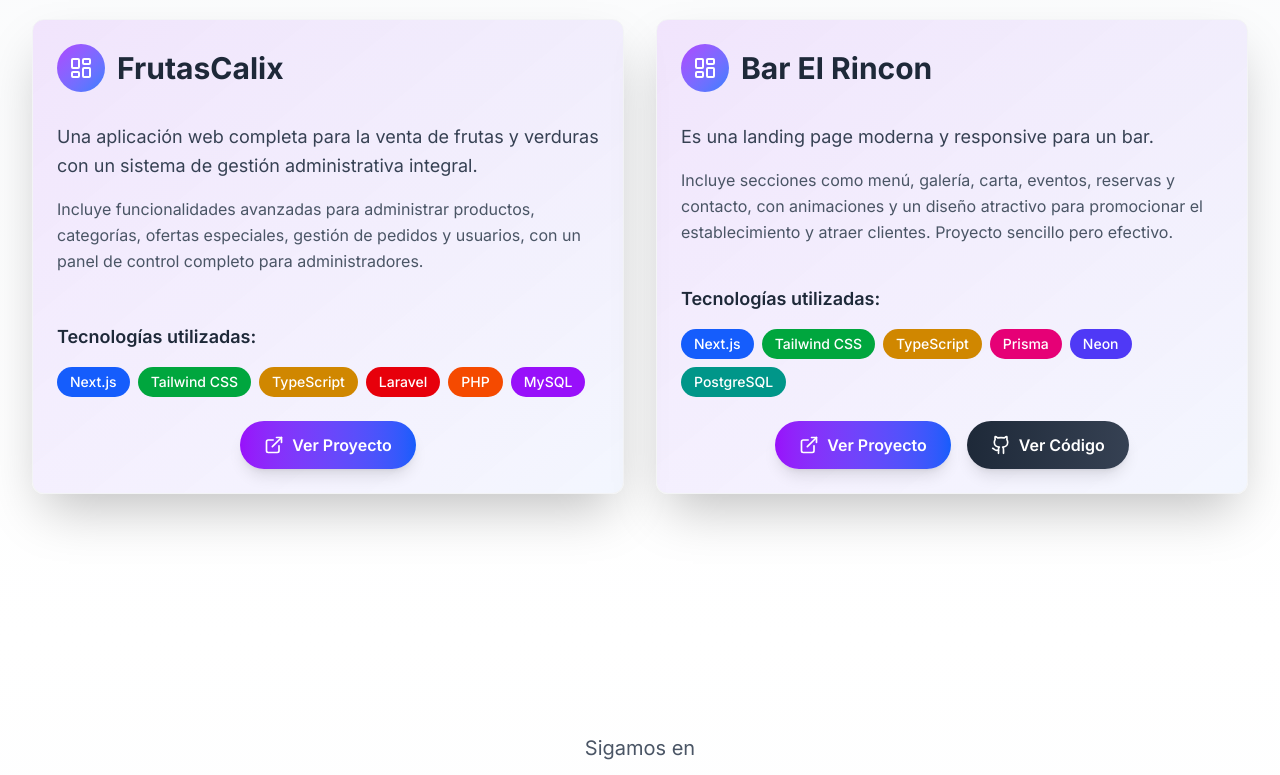
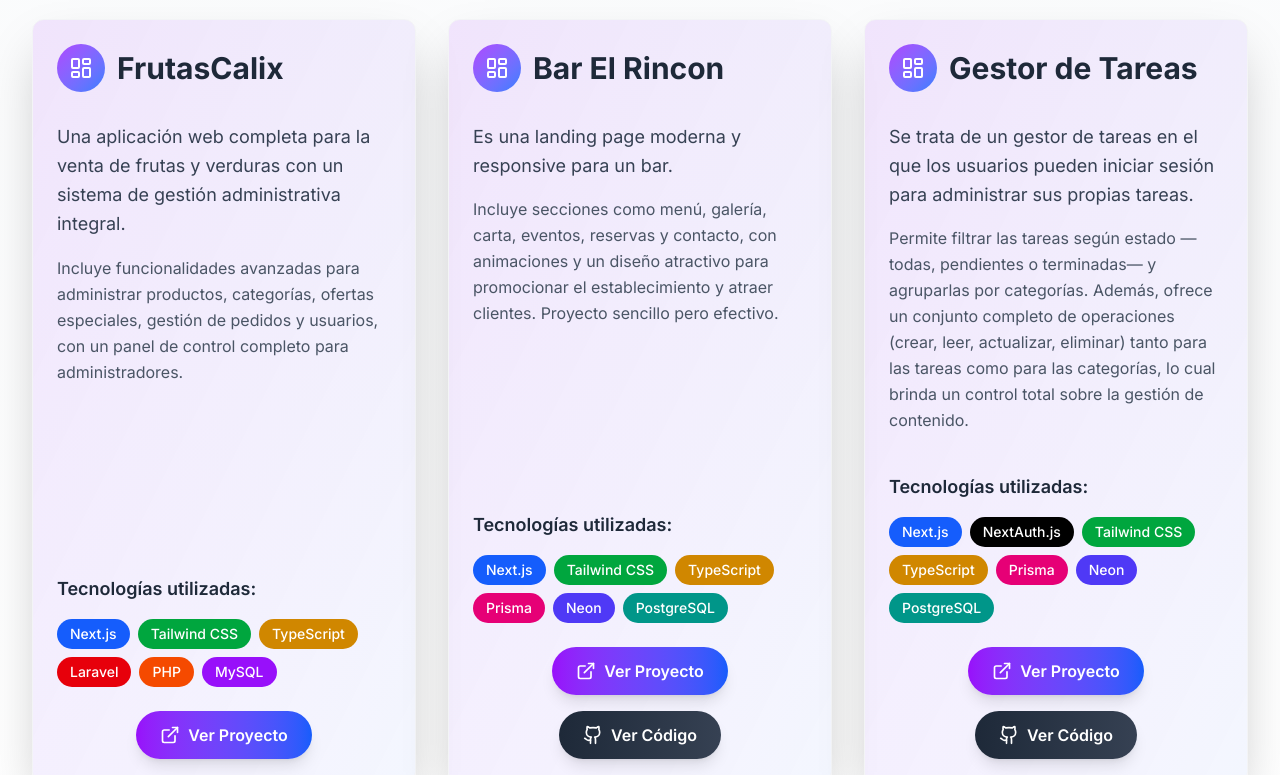
Before and after one commit to VictorPotenciano/portfolio-victor-potenciano, a Next.js app: page / in a window 1280 px wide. Shown: the part 3320-4095 px from the top of the page. Built offline with nearby package versions, Linux system fonts and the light colour scheme; no server answers.

Commit message:
se agrega el proyecto gestor de tareas

```diff
--- a/src/components/ProjectsSection.tsx
+++ b/src/components/ProjectsSection.tsx
@@ -127,7 +127,7 @@ const ProjectsSection = () => {
               },
             },
           }}
-          className="grid gap-8 lg:grid-cols-2 w-full mx-auto justify-center"
+          className="grid gap-8 lg:grid-cols-3 grid-cols-1 w-full mx-auto justify-center"
         >
           {t.projects.projects.map((project, index) => (
             <motion.div
--- a/src/translations/en.ts
+++ b/src/translations/en.ts
@@ -10,6 +10,7 @@ const technologyColorMap: Record<string, string> = {
   Prisma: "bg-pink-600",
   Neon: "bg-indigo-600",
   PostgreSQL: "bg-teal-600",
+  "NextAuth.js": "bg-black",
 };
 
 const en: TranslationKeys = {
@@ -159,6 +160,24 @@ const en: TranslationKeys = {
         ].map((tech) => ({ name: tech, color: technologyColorMap[tech] })),
         code: "https://github.com/VictorPotenciano/bar-app",
       },
+      {
+        name: "Task Manager",
+        description1:
+          "It is a task manager where users can log in to manage their own tasks.",
+        description2:
+          "It allows filtering tasks by status — all, pending, or completed — and grouping them by categories. In addition, it provides a full set of operations (create, read, update, delete) for both tasks and categories, giving users complete control over content management.",
+        url: "https://gestor-de-tareas-app.vercel.app/",
+        technologies: [
+          "Next.js",
+          "NextAuth.js",
+          "Tailwind CSS",
+          "TypeScript",
+          "Prisma",
+          "Neon",
+          "PostgreSQL",
+        ].map((tech) => ({ name: tech, color: technologyColorMap[tech] })),
+        code: "https://github.com/VictorPotenciano/gestor-de-tareas-app",
+      },
     ],
     button: "View Project",
     code: "View Code",
--- a/src/translations/es.ts
+++ b/src/translations/es.ts
@@ -10,6 +10,7 @@ const technologyColorMap: Record<string, string> = {
   Prisma: "bg-pink-600",
   Neon: "bg-indigo-600",
   PostgreSQL: "bg-teal-600",
+  "NextAuth.js": "bg-black",
 };
 
 const es: TranslationKeys = {
@@ -159,6 +160,24 @@ const es: TranslationKeys = {
         ].map((tech) => ({ name: tech, color: technologyColorMap[tech] })),
         code: "https://github.com/VictorPotenciano/bar-app",
       },
+      {
+        name: "Gestor de Tareas",
+        description1:
+          "Se trata de un gestor de tareas en el que los usuarios pueden iniciar sesión para administrar sus propias tareas.",
+        description2:
+          "Permite filtrar las tareas según estado —todas, pendientes o terminadas— y agruparlas por categorías. Además, ofrece un conjunto completo de operaciones (crear, leer, actualizar, eliminar) tanto para las tareas como para las categorías, lo cual brinda un control total sobre la gestión de contenido.",
+        url: "https://gestor-de-tareas-app.vercel.app/",
+        technologies: [
+          "Next.js",
+          "NextAuth.js",
+          "Tailwind CSS",
+          "TypeScript",
+          "Prisma",
+          "Neon",
+          "PostgreSQL",
+        ].map((tech) => ({ name: tech, color: technologyColorMap[tech] })),
+        code: "https://github.com/VictorPotenciano/gestor-de-tareas-app",
+      },
     ],
     button: "Ver Proyecto",
     code: "Ver Código",
```
